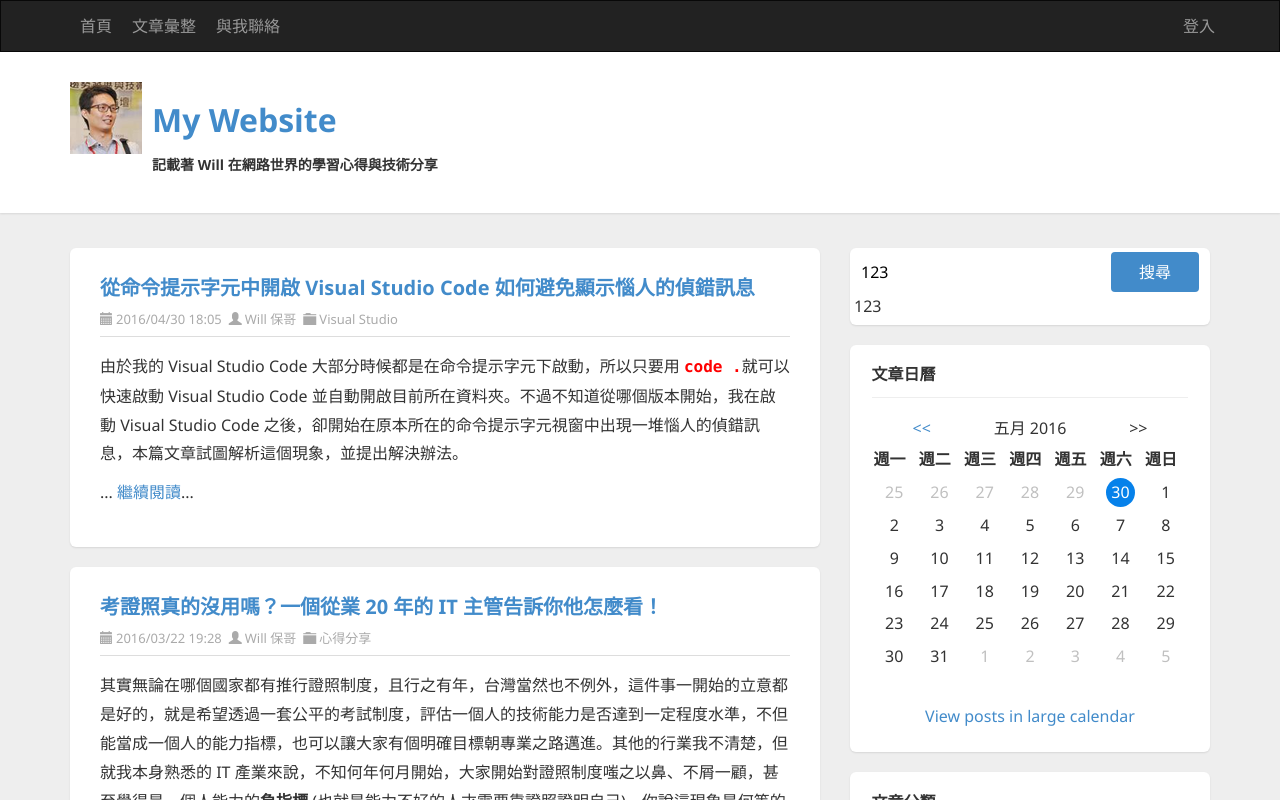
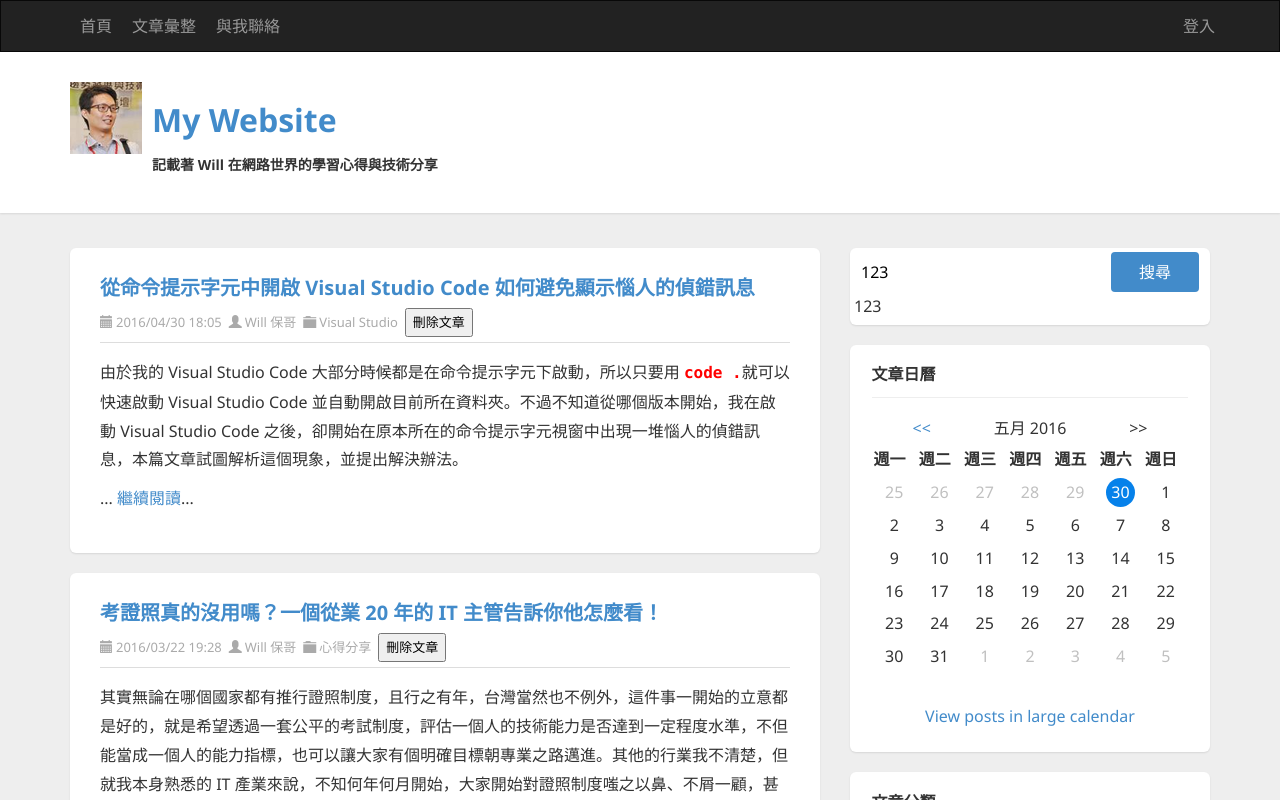
Before and after one commit to Wcc723/DCT_106030, an Angular app: page / in a window 1280 px wide. Shown: the top 800 px of the page. Built offline with nearby package versions, Linux system fonts and the light colour scheme.

Commit message:
12 練習 Angular 的 @Output() 將資料從子元件透過事件傳值到父元件中

```diff
--- a/src/app/app.component.html
+++ b/src/app/app.component.html
@@ -9,7 +9,7 @@
 
         <!-- Article START-->
         <app-article
-          [item]="article"
+          [item]="article" (delete)="deleteArticle($event)"
           *ngFor="let article of data"></app-article>
         <!-- Article END-->
 
--- a/src/app/app.component.ts
+++ b/src/app/app.component.ts
@@ -98,4 +98,9 @@ export class AppComponent {
   doSearch(value: string) {
     this.keyword = value;
   }
+
+  deleteArticle(item) {
+    const idx = this.data.indexOf(item);
+    this.data.splice(idx, 1);
+  }
 }
--- a/src/app/article/article.component.html
+++ b/src/app/article/article.component.html
@@ -7,6 +7,7 @@
       <span class="post-date"><i class="glyphicon glyphicon-calendar"></i>{{ item.date }}</span>
       <span class="post-author"><i class="glyphicon glyphicon-user"></i><a href="http://blog.miniasp.com/author/will.aspx">{{item.author}}</a></span>
       <span class="post-category"><i class="glyphicon glyphicon-folder-close"></i><a [href]="item['category-link']">{{item.category}}</a></span>
+      <input type="button" value="刪除文章" (click)="doDelete()">
     </div>
   </header>
   <section class="post-body text" [innerHTML]="item.summary">
--- a/src/app/article/article.component.ts
+++ b/src/app/article/article.component.ts
@@ -1,4 +1,4 @@
-import {Component, Input, OnInit} from '@angular/core';
+import {Component, Input, Output, EventEmitter, OnInit} from '@angular/core';
 
 @Component({
   selector: 'app-article',
@@ -10,9 +10,16 @@ export class ArticleComponent implements OnInit {
   @Input()
   item;
 
+  @Output()
+  delete = new EventEmitter<any>();
+
   constructor() { }
 
   ngOnInit() {
   }
 
+  doDelete() {
+    this.delete.emit(this.item);
+  }
+
 }
```
